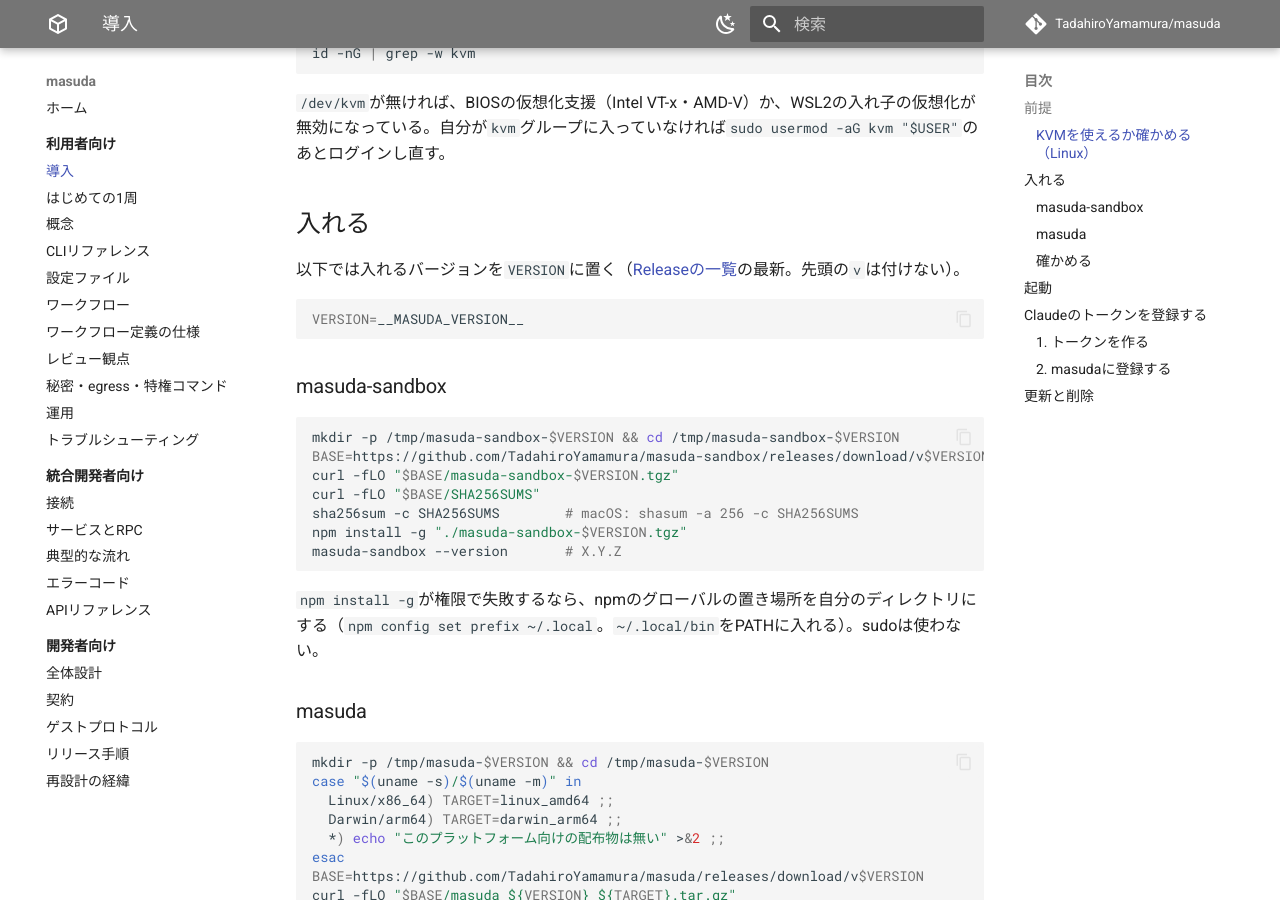
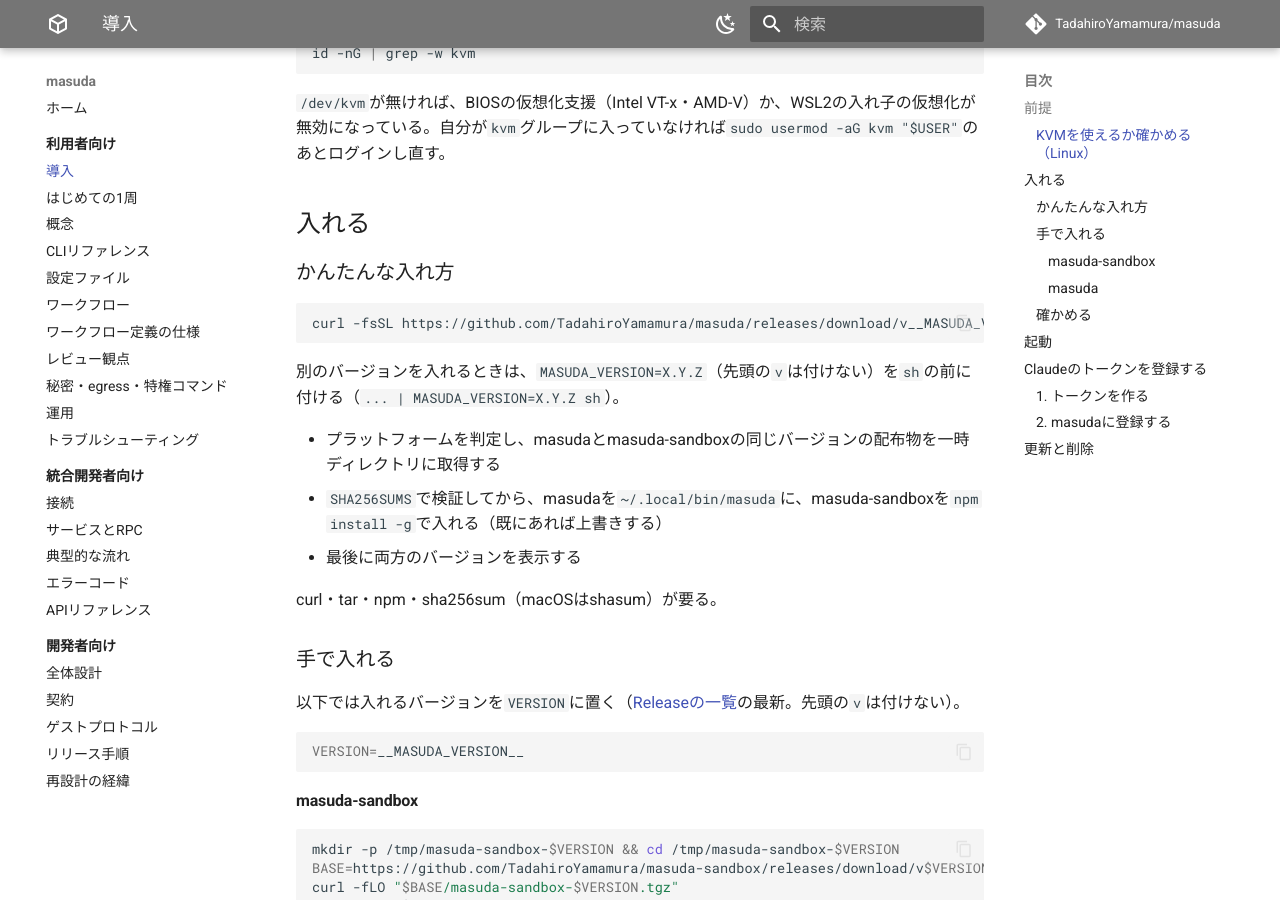
Before and after one commit to TadahiroYamamura/masuda, an MkDocs documentation site: the page built from docs/user/install.md, in a window 1280 px wide and 900 px high, scrolled down 1366 px. Built offline with MkDocs 1.6.1 and Material for MkDocs 9.7.7, drawn with Linux system fonts in a browser that asks for light colours; comment, search, counter and statistics services are not loaded; the version menu is left out; some of the changed text lies outside the part shown.

Commit message:
feat(install): curl | shで入れられるインストーラを添付物に加える
## 意図

masudaとmasuda-sandboxを同じ版で入れる手順が手作業のコピペだったので、scripts/install.shにまとめ、Releaseにmasuda_installer.shとして添付する。更新も同じインストーラを再実行すればよい。

## 設計上の考慮点

- 版はMASUDA_VERSION、無ければrelease.ymlがタグの版に置換する目印。置換は目印をファイル全体で書き換えるので、未置換の判定は文字列比較ではなく先頭が数字かで行う
- チェックサムはSHA256SUMSの自分の行だけを検証する（install.mdの手順と同じ）
- masuda_installer.shもSHA256SUMSとReleaseのfilesに加えた
- install.mdに「かんたんな入れ方」を置き、従来の手順は「手で入れる」に移した。release SKILLの添付物を5つに直した

## 懸念事項

実際のダウンロード・npm install・checksum検証の経路はVMから試せておらず、ホストでの実機確認が要る。

Co-Authored-By: Claude Sonnet 5.5 <noreply@anthropic.com>

````diff
--- a/docs/user/install.md
+++ b/docs/user/install.md
@@ -38,13 +38,29 @@ id -nG | grep -w kvm
 
 ## 入れる
 
+### かんたんな入れ方
+
+```sh
+curl -fsSL https://github.com/TadahiroYamamura/masuda/releases/download/v__MASUDA_VERSION__/masuda_installer.sh | sh
+```
+
+別のバージョンを入れるときは、`MASUDA_VERSION=X.Y.Z`（先頭の`v`は付けない）を`sh`の前に付ける（`... | MASUDA_VERSION=X.Y.Z sh`）。
+
+- プラットフォームを判定し、masudaとmasuda-sandboxの同じバージョンの配布物を一時ディレクトリに取得する
+- `SHA256SUMS`で検証してから、masudaを`~/.local/bin/masuda`に、masuda-sandboxを`npm install -g`で入れる（既にあれば上書きする）
+- 最後に両方のバージョンを表示する
+
+curl・tar・npm・sha256sum（macOSはshasum）が要る。
+
+### 手で入れる
+
 以下では入れるバージョンを`VERSION`に置く（[Releaseの一覧](https://github.com/TadahiroYamamura/masuda/releases)の最新。先頭の`v`は付けない）。
 
 ```sh
 VERSION=__MASUDA_VERSION__
 ```
 
-### masuda-sandbox
+#### masuda-sandbox
 
 ```sh
 mkdir -p /tmp/masuda-sandbox-$VERSION && cd /tmp/masuda-sandbox-$VERSION
@@ -58,7 +74,7 @@ masuda-sandbox --version       # X.Y.Z
 
 `npm install -g`が権限で失敗するなら、npmのグローバルの置き場所を自分のディレクトリにする（`npm config set prefix ~/.local`。`~/.local/bin`をPATHに入れる）。sudoは使わない。
 
-### masuda
+#### masuda
 
 ```sh
 mkdir -p /tmp/masuda-$VERSION && cd /tmp/masuda-$VERSION
@@ -147,7 +163,7 @@ masuda doctor
 
 ## 更新と削除
 
-更新は、両方を**同じ新しいバージョン**で入れ直す（上の手順を新しい`VERSION`で繰り返す）。入れ直す前に`masuda serve`と`masuda-sandbox serve`を止める。ワークスペースの状態（`~/.local/share/masuda/`）はそのまま残るが、v1.0までは版をまたいだ互換性を保証しない。VMのClaude Codeの版は対象リポジトリのDockerfileに書いたままなので、新しいmasudaが検証した版（`masuda version`の`claude code:`）に合わせるときは、Dockerfileのinstall行の数字を変えて`masuda image build`する。
+更新は、インストーラをもう一度実行すればよい。手で入れたときは、両方を**同じ新しいバージョン**で入れ直す（上の手順を新しい`VERSION`で繰り返す）。入れ直す前に`masuda serve`と`masuda-sandbox serve`を止める。ワークスペースの状態（`~/.local/share/masuda/`）はそのまま残るが、v1.0までは版をまたいだ互換性を保証しない。VMのClaude Codeの版は対象リポジトリのDockerfileに書いたままなので、新しいmasudaが検証した版（`masuda version`の`claude code:`）に合わせるときは、Dockerfileのinstall行の数字を変えて`masuda image build`する。
 
 削除は`npm uninstall -g masuda-sandbox`と`rm ~/.local/bin/masuda`。状態とトークンも消すなら`~/.local/share/masuda/`と`~/.config/masuda/`も消す。
 
````
Also changed, not shown: .claude/skills/release/SKILL.md (+2 -2 lines), 2 other files.
